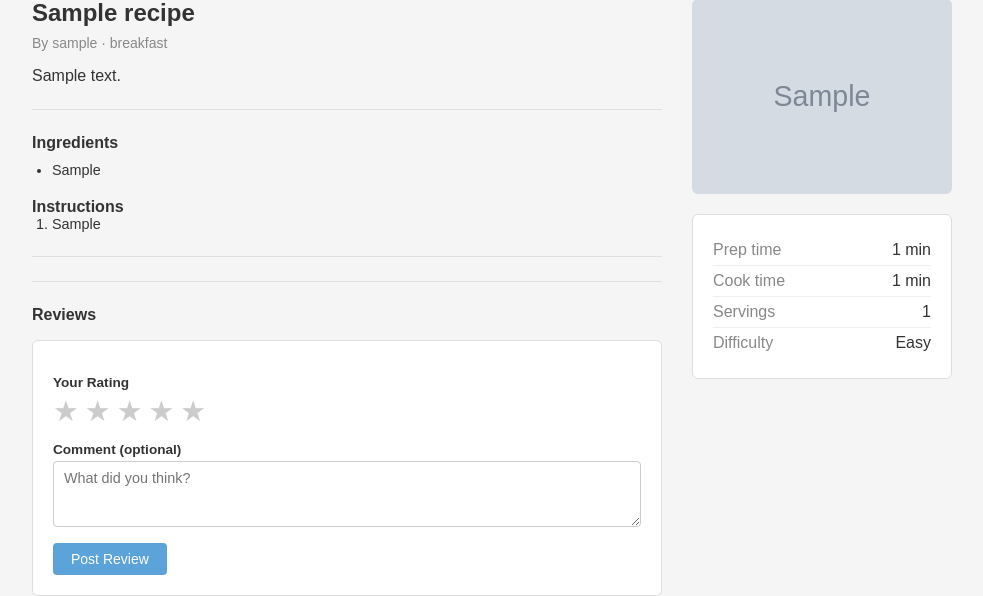
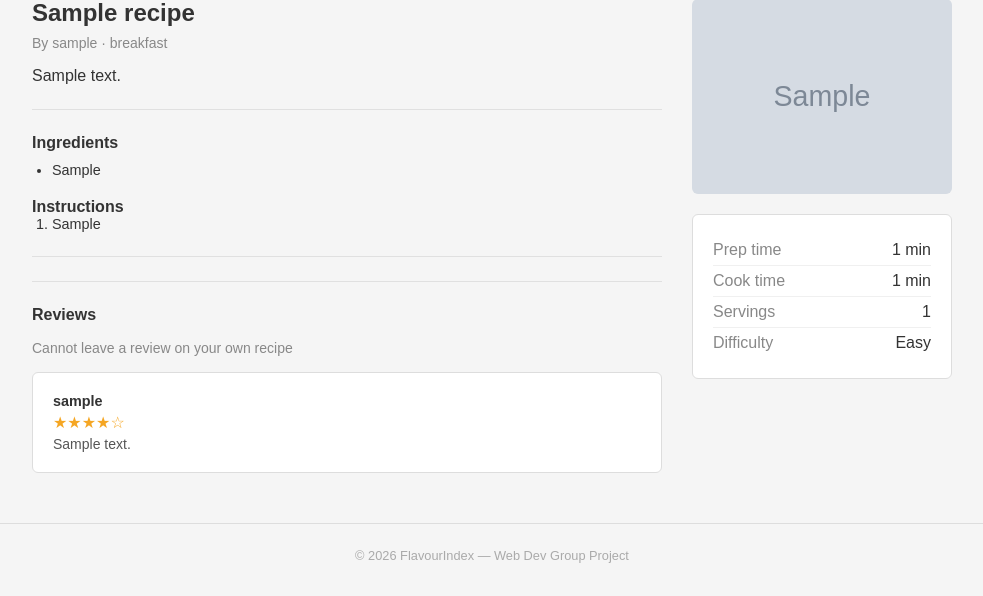
Before and after one commit to YuTian263/Flavourindex-, a Django app: page /recipe/1/ in a window 1280 px wide. Shown: the part 134-730 px from the top of the page, without its empty margins (148-1131 px from the left). After the commit the page ends 697 px from the top, so only its background shows below. Run offline with Django 5.2, Linux system fonts and the light colour scheme; a user stored in the database is signed in; data comes from the database, SQL or seed files in the repository; tables that the repository leaves empty hold one stand-in row (values such as "Sample post"); grey boxes marked "Sample" are stand-in pictures.

Commit message:
Can't review own recipe

```diff
--- a/templates/recipe_detail.html
+++ b/templates/recipe_detail.html
@@ -49,7 +49,7 @@
 
         <h4 class="reviewsTitle">Reviews</h4>
 
-        {% if user.is_authenticated %}
+        {% if user.is_authenticated and user != recipe.created_by %}
         <div class="card margin20">
             <form method="POST" action="{% url 'flavourindexApp:add_review' recipe.id %}">
                 {% csrf_token %}
@@ -67,6 +67,8 @@
                 <button type="submit" class="btn btn-primary submitButton">Post Review</button>
             </form>
         </div>
+        {% elif user == recipe.created_by %}
+        <p class = "welcomeBack">Cannot leave a review on your own recipe</p>
         {% else %}
         <p class="welcomeBack"><a href="{% url 'flavourindexApp:login' %}">Login</a> to leave a review.</p>
         {% endif %}
```
